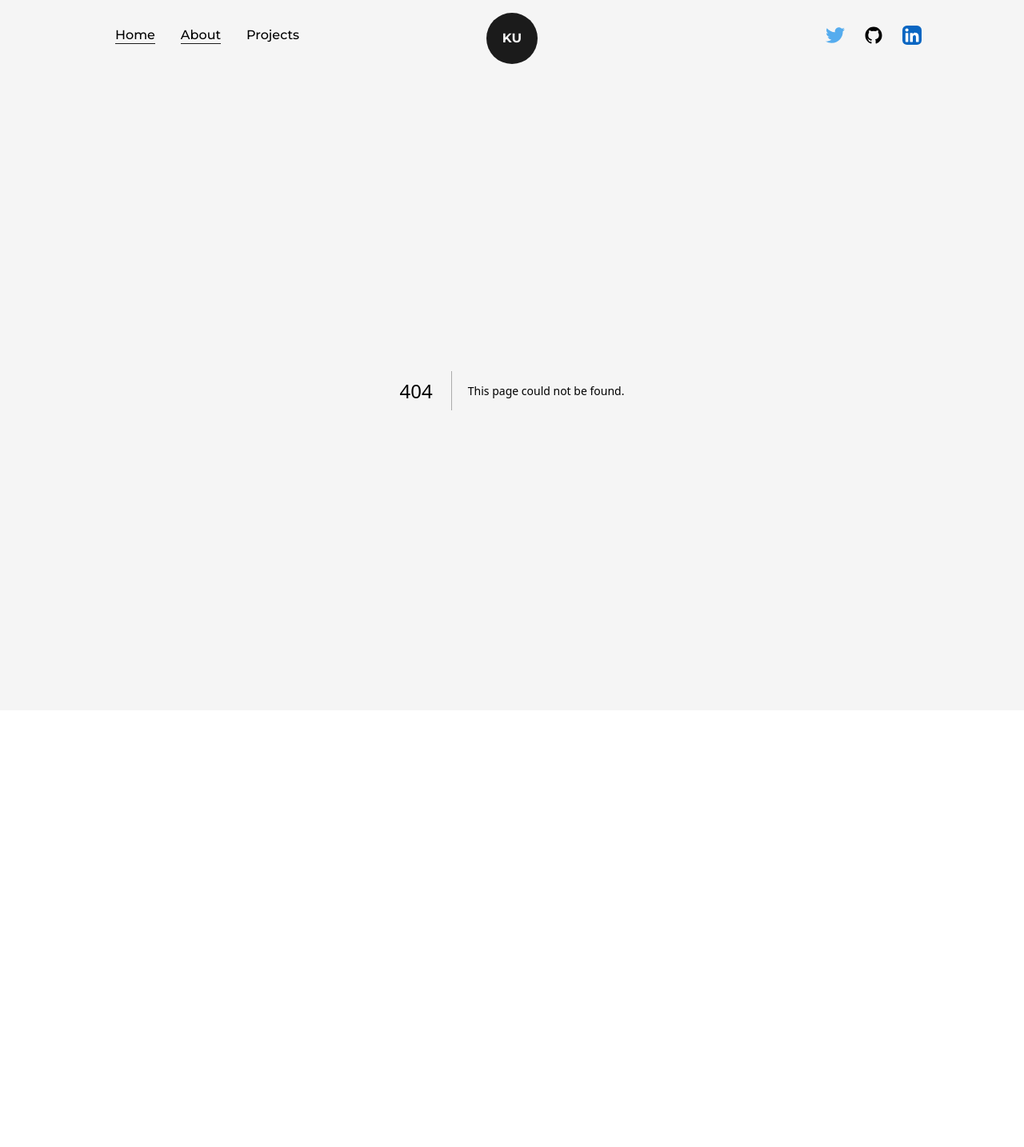
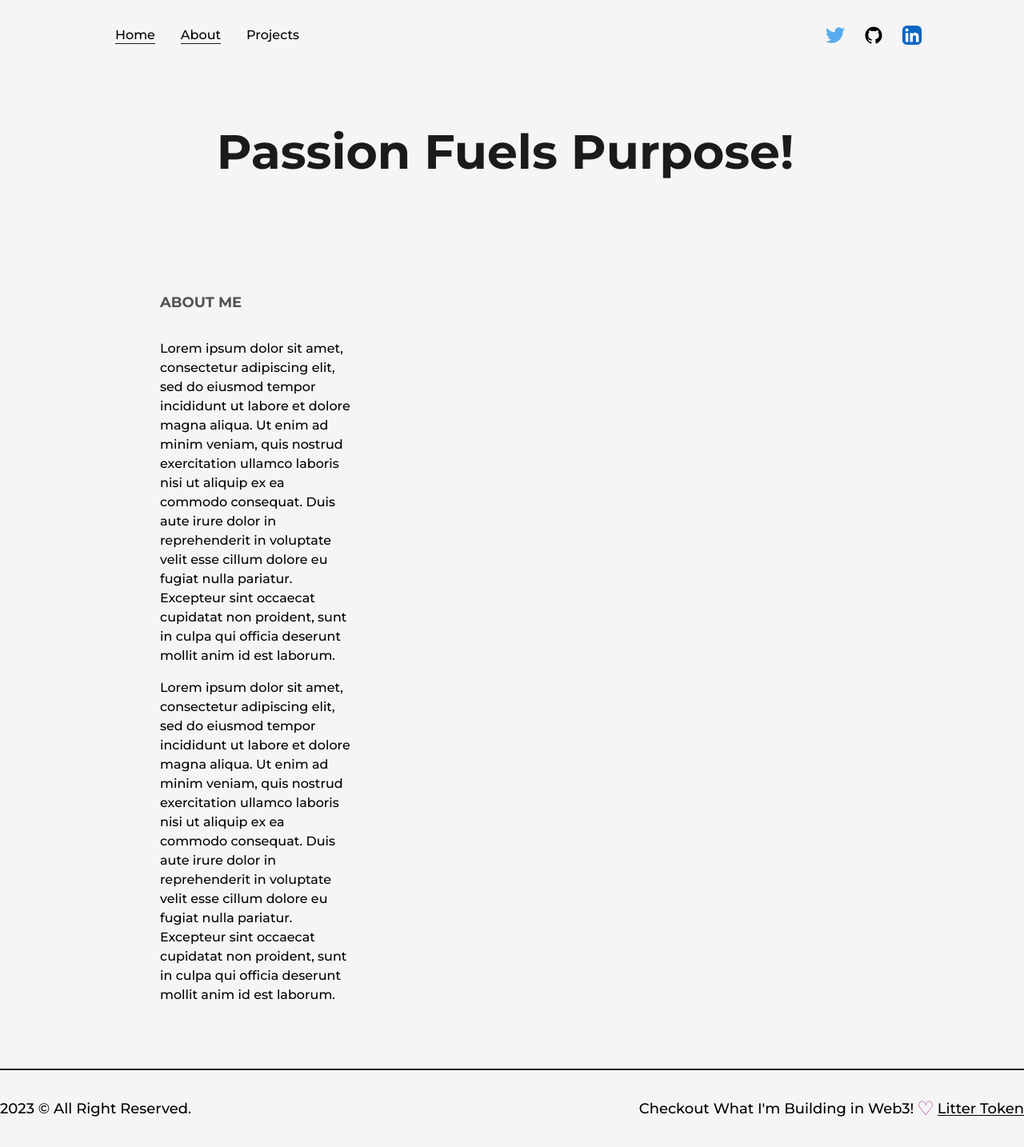
Before and after one commit to kayishau/official_portfolio, a Next.js app: page /about in a window 1280 px wide. Before the commit this address had no page. Shown: the whole page at 80% size. Before the commit the page ends 888 px from the top, so only its background shows below. Built offline with nearby package versions, Linux system fonts and the light colour scheme.

Commit message:
pfp and about page started

```diff
--- a/src/components/NavBar.js
+++ b/src/components/NavBar.js
@@ -54,9 +54,7 @@ const NavBar = () => {
 
             </nav>
 
-            <div className="absolute left-[50%] top-2 translate-x-[-50%]">
-                <Logo />
-            </div>
+
 
         </header>
     )
--- /dev/null
+++ b/src/pages/about.js
@@ -0,0 +1,34 @@
+import AnimatedText from "@/components/AnimatedText";
+import React from "react"
+import Footer from "@/components/Footer";
+// import Head from 'react'
+
+const about = () => {
+  return (
+    <div>
+        {/* <Head>
+            <title>Kayisha | About Page</title>
+            <meta name="description" content="any description" />
+        </Head> */}
+        <main className="flex w-full flex-col items-center justify-center">
+            <div className="pt-16">
+
+            <AnimatedText text="Passion Fuels Purpose!" className="mb-14" />
+            <div className="grid w-full grid-cols-8 gap-16">
+                <div className="col-span-3 flex flex-col items-start justify-start ml-40 my-20 pl-10">
+                    <h2 className="mb-4 text-lg font-bold uppercase text-dark/75">About Me</h2>
+                    <p className="my-4 font-medium">
+                    Lorem ipsum dolor sit amet, consectetur adipiscing elit, sed do eiusmod tempor incididunt ut labore et dolore magna aliqua. Ut enim ad minim veniam, quis nostrud exercitation ullamco laboris nisi ut aliquip ex ea commodo consequat. Duis aute irure dolor in reprehenderit in voluptate velit esse cillum dolore eu fugiat nulla pariatur. Excepteur sint occaecat cupidatat non proident, sunt in culpa qui officia deserunt mollit anim id est laborum.
+                    </p>
+                    <p className="font-medium"> Lorem ipsum dolor sit amet, consectetur adipiscing elit, sed do eiusmod tempor incididunt ut labore et dolore magna aliqua. Ut enim ad minim veniam, quis nostrud exercitation ullamco laboris nisi ut aliquip ex ea commodo consequat. Duis aute irure dolor in reprehenderit in voluptate velit esse cillum dolore eu fugiat nulla pariatur. Excepteur sint occaecat cupidatat non proident, sunt in culpa qui officia deserunt mollit anim id est laborum.</p>
+
+                </div>
+            </div>
+         </div>
+        </main>
+      <Footer />
+    </div>
+  )
+};
+
+export default about;
```
Also changed, not shown: 1 other file (tests, documents, lock files or other folders).
